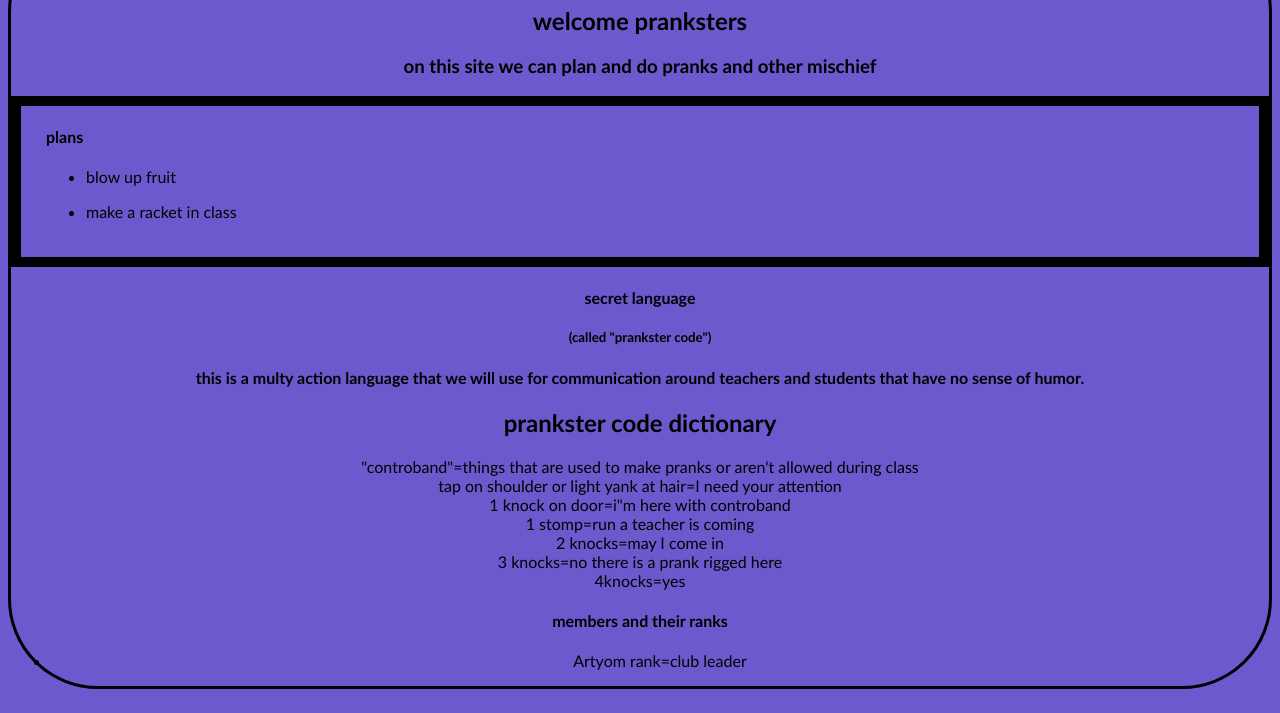
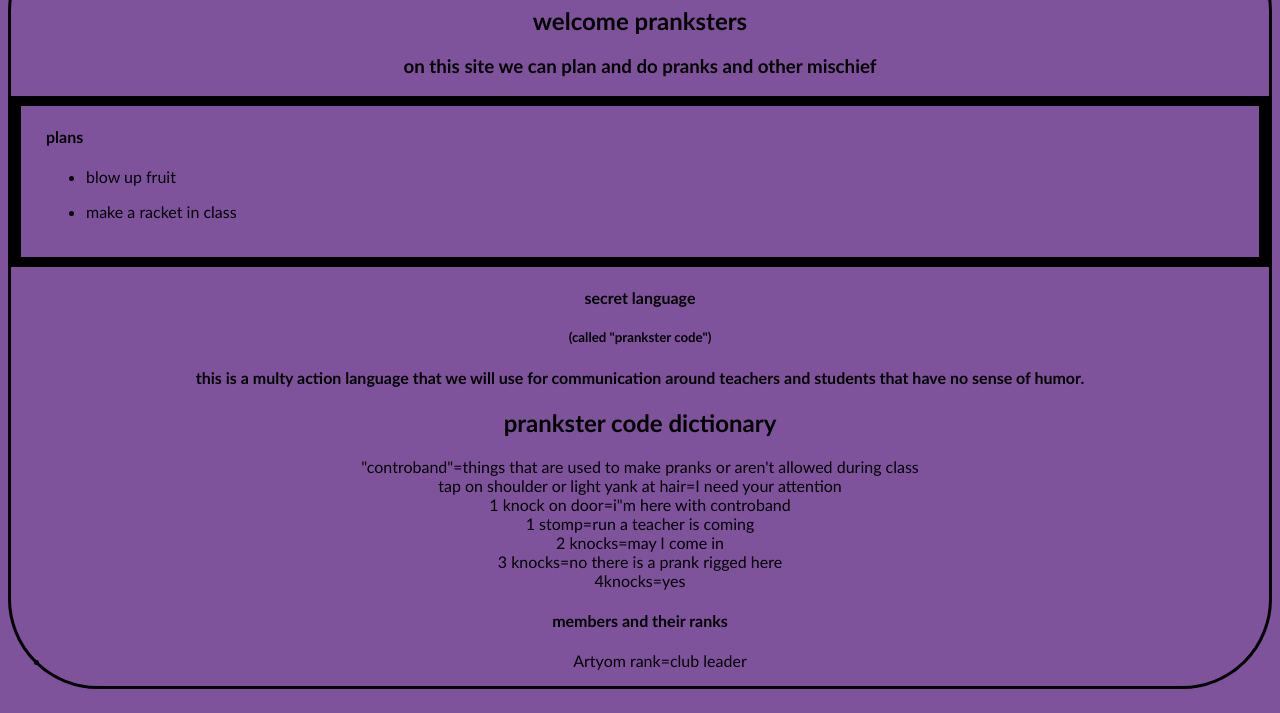
Before and after one commit to Tyoma2000/Tyoma2000.github.io, a plain HTML site: page index.html in a window 1280 px wide. Shown: the part 87-800 px from the top of the page. Drawn offline with Linux system fonts and the light colour scheme.

Commit message:
Update style.css

```diff
--- a/style.css
+++ b/style.css
@@ -2,7 +2,7 @@ body {
  text-align: center;
  border: solid;
  border-radius: 90px;
- background-color: slateblue;
+ background-color: #7e539c;
  font-family: trebuchet MS;
 }
 .plan{
```
